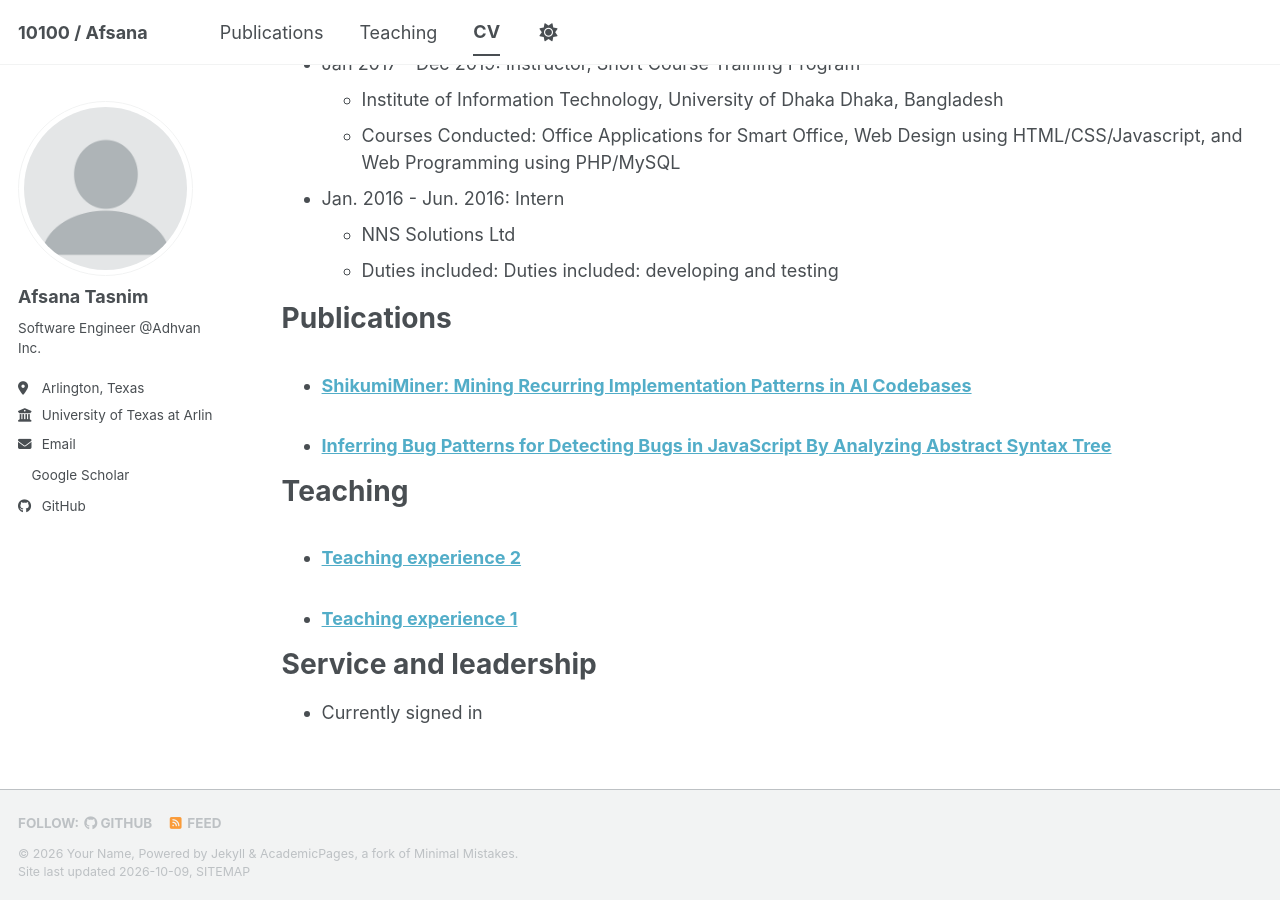
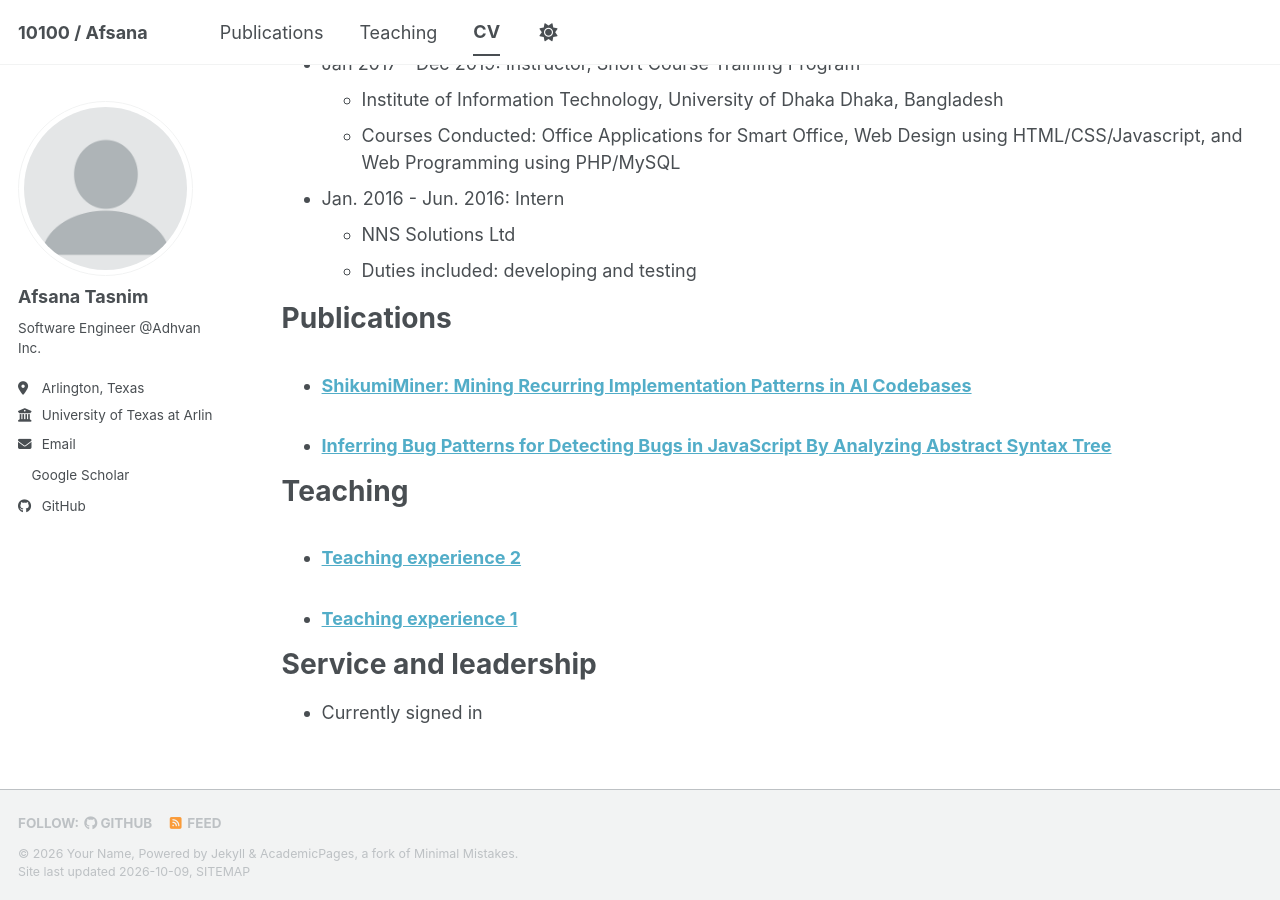
Before and after one commit to AfsanaTasnim/AfsanaTasnim.github.io, a Jekyll site: the page built from _pages/cv.md, in a window 1280 px wide and 900 px high, scrolled down 647 px. Built offline with Jekyll 4.4.1, drawn with Linux system fonts in a browser that asks for light colours; a style sheet for code colours, icons or effects is not loaded.

Commit message:
Update cv.md
Removed duplicate text in duties section.

```diff
--- a/_pages/cv.md
+++ b/_pages/cv.md
@@ -34,7 +34,7 @@ Methods, Computer Vision, Discrete Structures. Provided academic support and gui
 
 * Jan. 2016 - Jun. 2016: Intern
   * NNS Solutions Ltd
-  * Duties included: Duties included: developing and testing
+  * Duties included: developing and testing
 
 Publications
 ======
```
